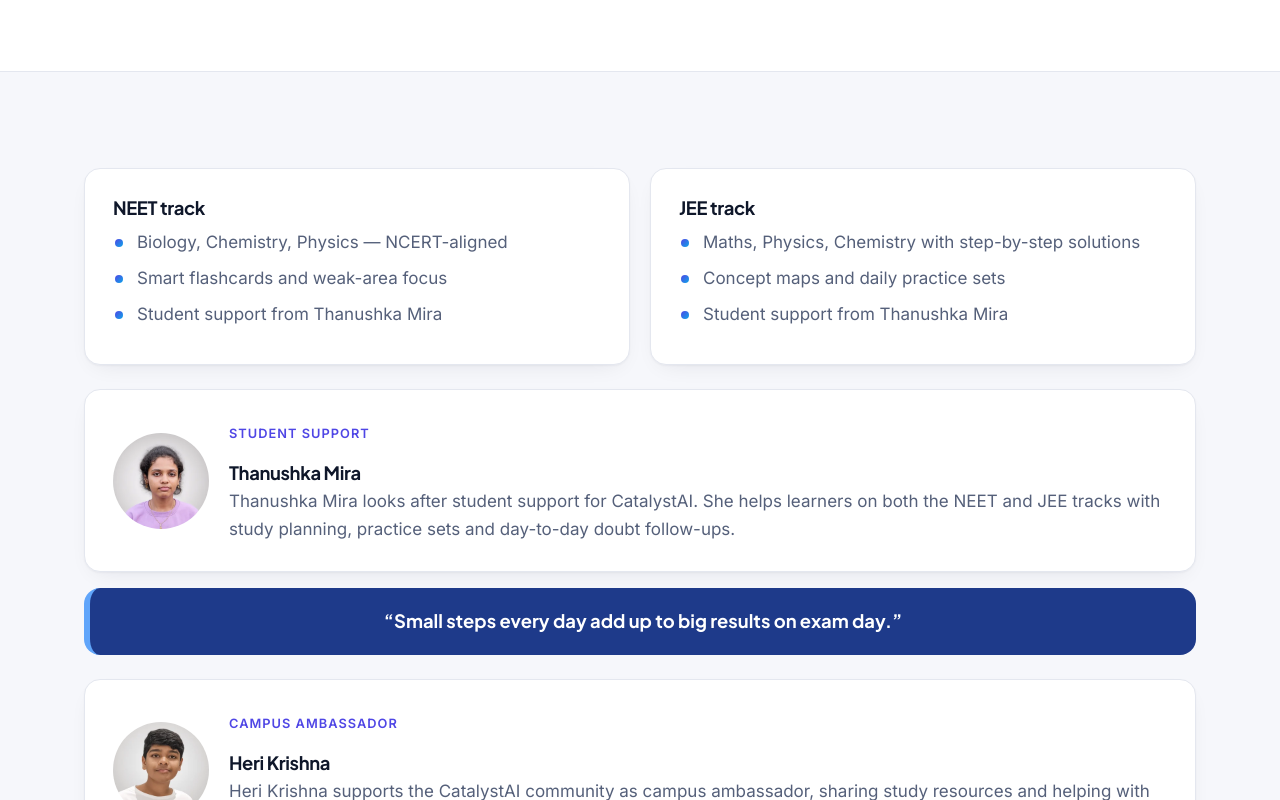
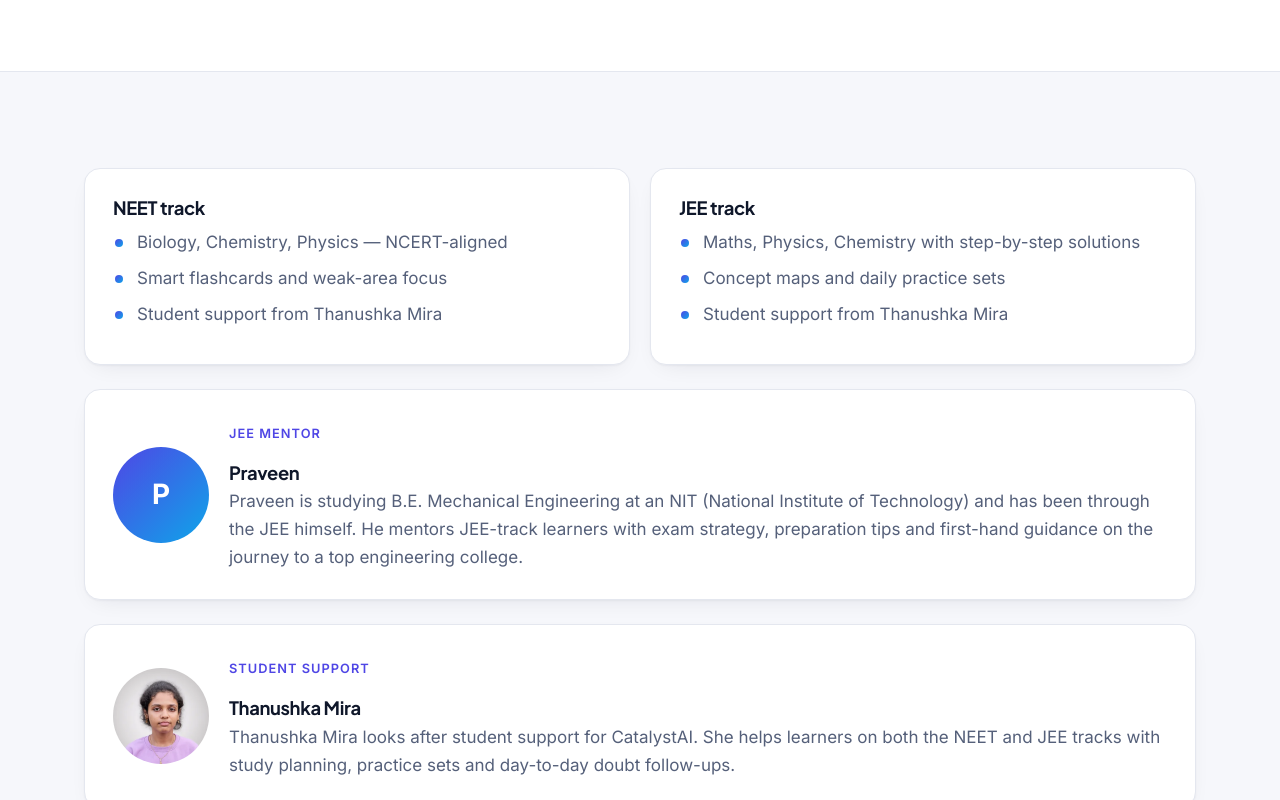
Before and after one commit to agenticqa2/agenticqa-website, a plain HTML site: page catalyst.html in a window 1280 px wide. Shown: the part 431-1231 px from the top of the page. Drawn offline with Linux system fonts and the light colour scheme.

Commit message:
CatalystAI: Praveen JEE mentor card

```diff
--- a/catalyst.html
+++ b/catalyst.html
@@ -55,6 +55,15 @@
     <article class="card"><h3>NEET track</h3><ul><li>Biology, Chemistry, Physics — NCERT-aligned</li><li>Smart flashcards and weak-area focus</li><li>Student support from Thanushka Mira</li></ul></article>
     <article class="card"><h3>JEE track</h3><ul><li>Maths, Physics, Chemistry with step-by-step solutions</li><li>Concept maps and daily practice sets</li><li>Student support from Thanushka Mira</li></ul></article>
   </div>
+  <div class="card" id="jee-mentor" style="margin-top:24px;display:flex;gap:20px;align-items:center;flex-wrap:wrap">
+    <!-- PLACEHOLDER: replace with Praveen's photo -->
+    <div class="avatar-ph" role="img" aria-label="Photo coming soon" style="width:96px;height:96px;font-size:28px;border-radius:50%">P</div>
+    <div style="flex:1;min-width:240px">
+      <span class="eyebrow">JEE mentor</span>
+      <h3 style="margin:4px 0">Praveen</h3>
+      <p class="muted" style="margin:0">Praveen is studying B.E. Mechanical Engineering at an NIT (National Institute of Technology) and has been through the JEE himself. He mentors JEE-track learners with exam strategy, preparation tips and first-hand guidance on the journey to a top engineering college.</p>
+    </div>
+  </div>
   <div class="card" id="support-lead" style="margin-top:24px;display:flex;gap:20px;align-items:center;flex-wrap:wrap">
     <img src="tanushka-grey.webp" alt="Thanushka Mira" width="96" height="96" loading="lazy" style="width:96px;height:96px;border-radius:50%;object-fit:cover">
     <div style="flex:1;min-width:240px">
```
